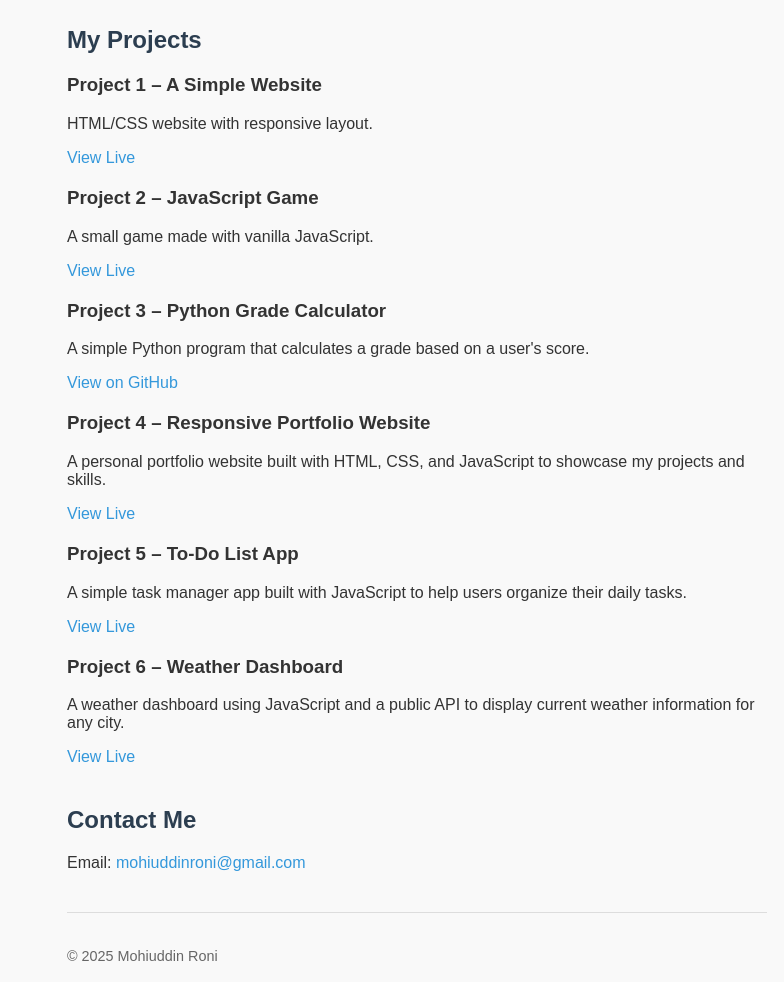
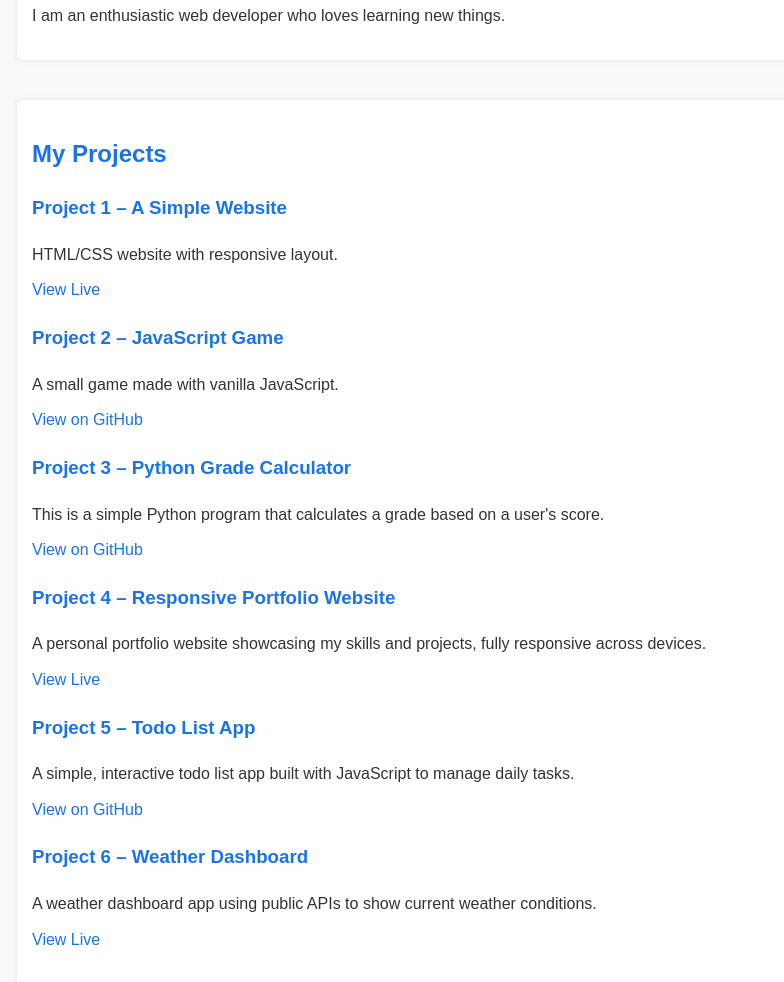
Before and after one commit to roni450/my-portfolio, a plain HTML site: page index.html in a window 1280 px wide. Shown: the part 234-1216 px from the top of the page, without its empty margins (223-1007 px from the left). Drawn offline with Linux system fonts and the light colour scheme.

Commit message:
Add files via upload

```diff
--- a/index.html
+++ b/index.html
@@ -7,17 +7,18 @@
   <style>
     body {
       font-family: Arial, sans-serif;
-      max-width: 700px;
-      margin: 40px auto;
+      max-width: 800px;
+      margin: 30px auto;
       padding: 0 20px;
+      line-height: 1.6;
+      background: #f9f9f9;
       color: #333;
-      background: #f9f9f9;
     }
-    h1, h2 {
-      color: #2c3e50;
+    h1, h2, h3 {
+      color: #1a73e8;
     }
     a {
-      color: #3498db;
+      color: #1a73e8;
       text-decoration: none;
     }
     a:hover {
@@ -25,80 +26,71 @@
     }
     section {
       margin-bottom: 40px;
+      padding: 15px;
+      background: white;
+      border-radius: 6px;
+      box-shadow: 0 0 6px rgba(0,0,0,0.1);
     }
     .project {
       margin-bottom: 20px;
     }
-    footer {
-      font-size: 0.9em;
-      color: #666;
-      border-top: 1px solid #ddd;
-      padding-top: 20px;
+    .project p {
+      margin: 6px 0 10px 0;
     }
   </style>
 </head>
 <body>
+  <h1>Mohiuddin Roni</h1>
+  <p><strong>JavaScript Developer & Web Designer</strong></p>
 
-  <header>
-    <h1>Mohiuddin Roni</h1>
-    <p><strong>JavaScript Developer & Web Designer</strong></p>
-  </header>
-
-  <section>
+  <section class="about">
     <h2>About Me</h2>
-    <p>I am a motivated learner who loves building websites and exploring new web technologies. I enjoy improving my skills step by step and creating projects that help me grow.</p>
+    <p>I am an enthusiastic web developer who loves learning new things.</p>
   </section>
 
-  <section>
+  <section class="projects">
     <h2>My Projects</h2>
 
     <div class="project">
       <h3>Project 1 – A Simple Website</h3>
       <p>HTML/CSS website with responsive layout.</p>
-      <a href="https://yourproject1liveurl.com" target="_blank" rel="noopener noreferrer">View Live</a>
+      <a href="#" target="_blank" rel="noopener">View Live</a>
     </div>
 
     <div class="project">
       <h3>Project 2 – JavaScript Game</h3>
       <p>A small game made with vanilla JavaScript.</p>
-      <a href="https://yourproject2liveurl.com" target="_blank" rel="noopener noreferrer">View Live</a>
+      <a href="#" target="_blank" rel="noopener">View on GitHub</a>
     </div>
 
     <div class="project">
       <h3>Project 3 – Python Grade Calculator</h3>
-      <p>A simple Python program that calculates a grade based on a user's score.</p>
-      <a href="https://github.com/roni450/grade_calculator" target="_blank" rel="noopener noreferrer">View on GitHub</a>
+      <p>This is a simple Python program that calculates a grade based on a user's score.</p>
+      <a href="#" target="_blank" rel="noopener">View on GitHub</a>
     </div>
-
-    <!-- New Projects Added Below -->
 
     <div class="project">
       <h3>Project 4 – Responsive Portfolio Website</h3>
-      <p>A personal portfolio website built with HTML, CSS, and JavaScript to showcase my projects and skills.</p>
-      <a href="https://yourproject4liveurl.com" target="_blank" rel="noopener noreferrer">View Live</a>
+      <p>A personal portfolio website showcasing my skills and projects, fully responsive across devices.</p>
+      <a href="#" target="_blank" rel="noopener">View Live</a>
     </div>
 
     <div class="project">
-      <h3>Project 5 – To-Do List App</h3>
-      <p>A simple task manager app built with JavaScript to help users organize their daily tasks.</p>
-      <a href="https://yourproject5liveurl.com" target="_blank" rel="noopener noreferrer">View Live</a>
+      <h3>Project 5 – Todo List App</h3>
+      <p>A simple, interactive todo list app built with JavaScript to manage daily tasks.</p>
+      <a href="#" target="_blank" rel="noopener">View on GitHub</a>
     </div>
 
     <div class="project">
       <h3>Project 6 – Weather Dashboard</h3>
-      <p>A weather dashboard using JavaScript and a public API to display current weather information for any city.</p>
-      <a href="https://yourproject6liveurl.com" target="_blank" rel="noopener noreferrer">View Live</a>
+      <p>A weather dashboard app using public APIs to show current weather conditions.</p>
+      <a href="#" target="_blank" rel="noopener">View Live</a>
     </div>
   </section>
 
-  <section>
+  <section class="contact">
     <h2>Contact Me</h2>
     <p>Email: <a href="mailto:mohiuddinroni@gmail.com">mohiuddinroni@gmail.com</a></p>
   </section>
-
-  <footer>
-    <p>© 2025 Mohiuddin Roni</p>
-  </footer>
-
 </body>
 </html>
```
